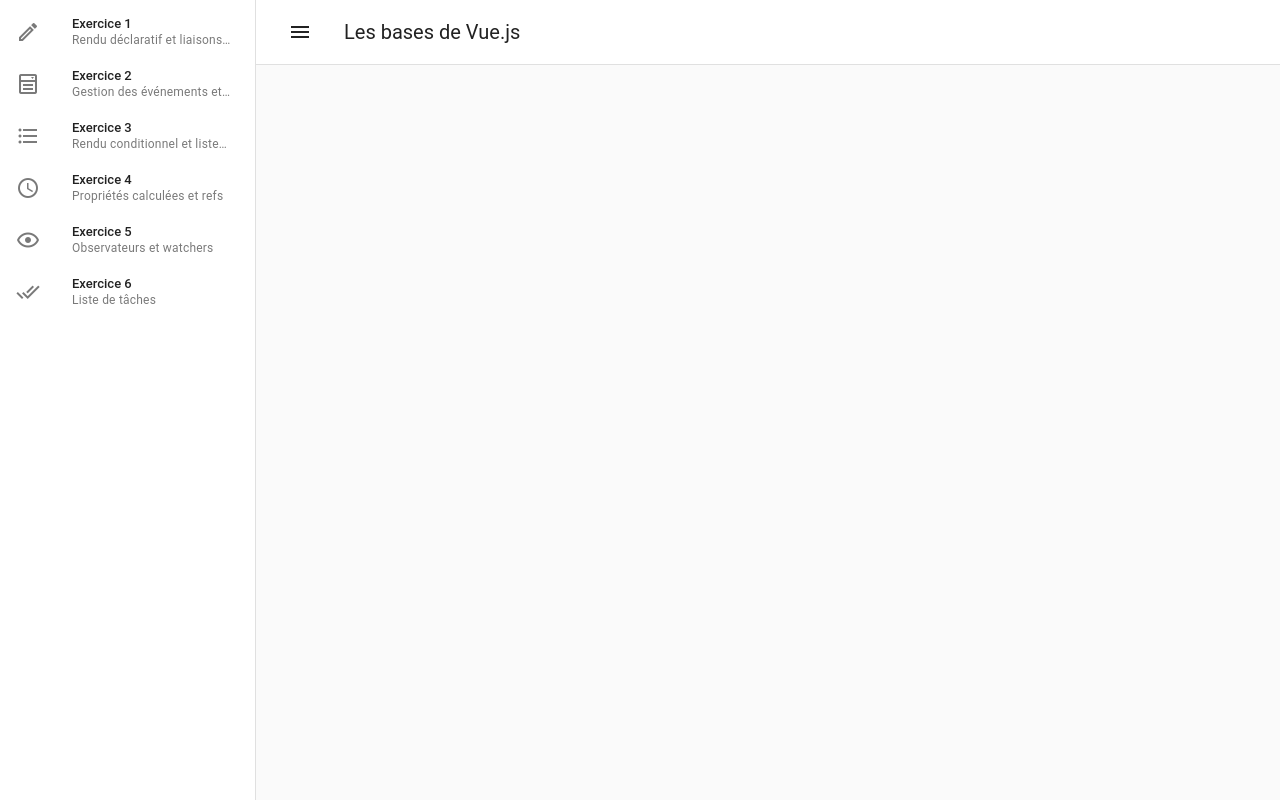
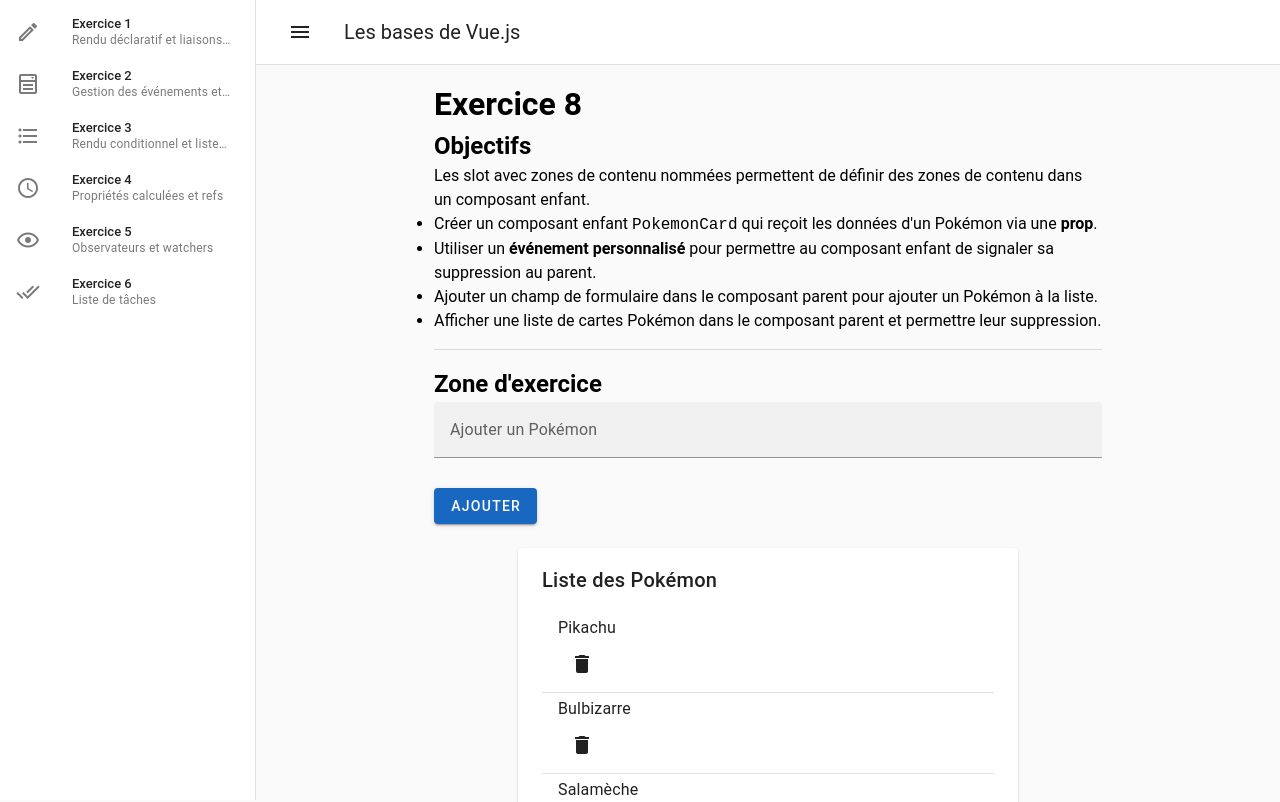
Before and after one commit to fallinov/2025-sfa-vue-exe-bases, a Vue app: page /Exercice9 in a window 1280 px wide. Shown: the top 802 px of the page. Built offline with nearby package versions, Linux system fonts and the light colour scheme.

Commit message:
donnée ex6

```diff
--- a/src/components/donnees/Exercice6Donnee.vue
+++ b/src/components/donnees/Exercice6Donnee.vue
@@ -3,12 +3,63 @@
   <div class="exe-objectifs">
     <h2>Objectifs</h2>
     <ul>
-      <li>On affiche un message si il n'y a pas de tâches à faire.</li>
-      <li>Un champ texte accompagné d'un bouton "Ajouter" sera présent au dessus de la liste et permettra d'ajouter une nouvelle tâche.</li>
-      <li>Pour chaque tâche, une case à cocher permettra de marquer la tâche comme faite.</li>
-      <li>Une tâche terminée sera barrée (à l'aide de CSS).</li>
+      <li>
+        Parcourir le tableau <em>réactif</em> des tâches <code>tasks</code>
+        avec la directive <code>v-for</code>
+        et les afficher dans la liste en répétant l'élément
+        <code>&lt;v-list-item&gt;</code>.
+        <br>
+        Utiliser la propriété <code>key</code> pour identifier chaque tâche.
+      </li>
+      <li>
+        Afficher un message si le tableau <code>tasks</code> est vide
+        en affichant le composant <code>&lt;v-card-subtitle&gt;</code>
+        qui contient le message <code>Il n'y a pas de tâches... chanceux !
+        😄</code>
+      </li>
+      <li>
+        Rendre dynamique la case à cocher pour marquer une tâche comme
+        terminée ou non. Utiliser la directive <code>v-model</code> pour
+        lier la propriété <code>completed</code> de chaque tâche au composant
+        <code>&lt;v-checkbox-btn&gt;</code>.
+      </li>
+      <li>
+        Créer et appliquer une classe CSS conditionnelle <code>.done</code>
+        au titre de la tâche terminée <code>&lt;v-list-item-title&gt;</code>
+        pour la barrer à l'aide de CSS
+        <code>text-decoration: line-through</code>.
+      </li>
+      <li>
+        Pour ajouter une nouvelle tâche, utiliser la méthode
+        <code>addTask()</code>. Appeler cette méthode lors du
+        clic sur le bouton <code>Ajouter</code>.
+      </li>
+      <li>
+        Remplacer le texte <code>*** Nouvelle tâche ***</code>
+        par la valeur saisie par l'utlisateur dans le champ de texte.
+        <code>&lt;v-text-field&gt;</code>.
+        Utiliser la directive <code>v-model</code> pour lier la valeur
+        du champ de texte à la propriété <code>newTask</code>.
+      </li>
+      <li>
+        Créer une propriété calculée <code>sortTasks()</code>
+        qui retourne les tâches triées par ordre de création, en affichant
+        les tâches non terminées en premier.
+        <br>
+        Utiliser la méthode <code>sort()</code> sur le tableau <code>tasks</code>
+      </li>
+      <li>
+        Utilser la propriété calculée <code>sortTasks()</code>
+        dans la directive <code>v-for</code> pour afficher les tâches.
+      </li>
+    </ul>
+
+
+    <ul>
       <li>Les tâches à faire seront toujours affichées en premier.</li>
       <li>Une case, en bas de liste, permettra de masquer les tâches terminées.</li>
     </ul>
   </div>
 </template>
+<script setup lang="ts">
+</script>
--- /dev/null
+++ b/src/pages/Exercice9.vue
@@ -0,0 +1,74 @@
+<template>
+  <v-container max-width="700">
+    <h1>Exercice 8</h1>
+    <div class="exe-objectifs">
+      <h2>Objectifs</h2>
+      Les slot avec zones de contenu nommées permettent de définir des zones de contenu dans un composant enfant.
+      <ul>
+        <li>Créer un composant enfant <code>PokemonCard</code> qui reçoit les données d'un Pokémon via une <strong>prop</strong>.</li>
+        <li>Utiliser un <strong>événement personnalisé</strong> pour permettre au composant enfant de signaler sa suppression au parent.</li>
+        <li>Ajouter un champ de formulaire dans le composant parent pour ajouter un Pokémon à la liste.</li>
+        <li>Afficher une liste de cartes Pokémon dans le composant parent et permettre leur suppression.</li>
+      </ul>
+    </div>
+    <v-divider class="my-4" />
+    <div class="exe-zone">
+      <h2>Zone d'exercice</h2>
+      <!-- Formulaire pour ajouter un Pokémon -->
+      <v-form @submit.prevent="addPokemon" class="mb-4">
+        <v-text-field
+          v-model="newPokemon"
+          label="Ajouter un Pokémon"
+          placeholder="Entrez le nom d'un Pokémon"
+          outlined
+        ></v-text-field>
+        <v-btn type="submit" color="primary" class="mt-2">
+          Ajouter
+        </v-btn>
+      </v-form>
+
+      <!-- Liste des Pokémon -->
+      <v-card class="mx-auto my-6 pa-2" max-width="500">
+        <v-card-title>Liste des Pokémon</v-card-title>
+        <v-card-text>
+          <v-alert v-if="pokemons.length === 0" type="info">
+            La liste est vide.
+          </v-alert>
+          <v-list v-else>
+            <PokemonCard
+              v-for="(pokemon, index) in pokemons"
+              :key="index"
+              :pokemonName="pokemon"
+              @remove="removePokemon(index)"
+            />
+          </v-list>
+        </v-card-text>
+      </v-card>
+    </div>
+  </v-container>
+</template>
+
+<script setup>
+import { ref } from 'vue';
+import PokemonCard from "@/components/PokemonCard.vue";
+
+// Liste initiale des Pokémon
+const pokemons = ref(["Pikachu", "Bulbizarre", "Salamèche", "Carapuce", "Rondoudou"]);
+
+// Champ de saisie pour un nouveau Pokémon
+const newPokemon = ref('');
+
+// Ajouter un Pokémon à la liste
+const addPokemon = () => {
+  const trimmedPokemon = newPokemon.value.trim();
+  if (trimmedPokemon) {
+    pokemons.value.push(trimmedPokemon);
+    newPokemon.value = ''; // Réinitialise le champ de saisie
+  }
+};
+
+// Supprimer un Pokémon de la liste
+const removePokemon = (index) => {
+  pokemons.value.splice(index, 1);
+};
+</script>
```
